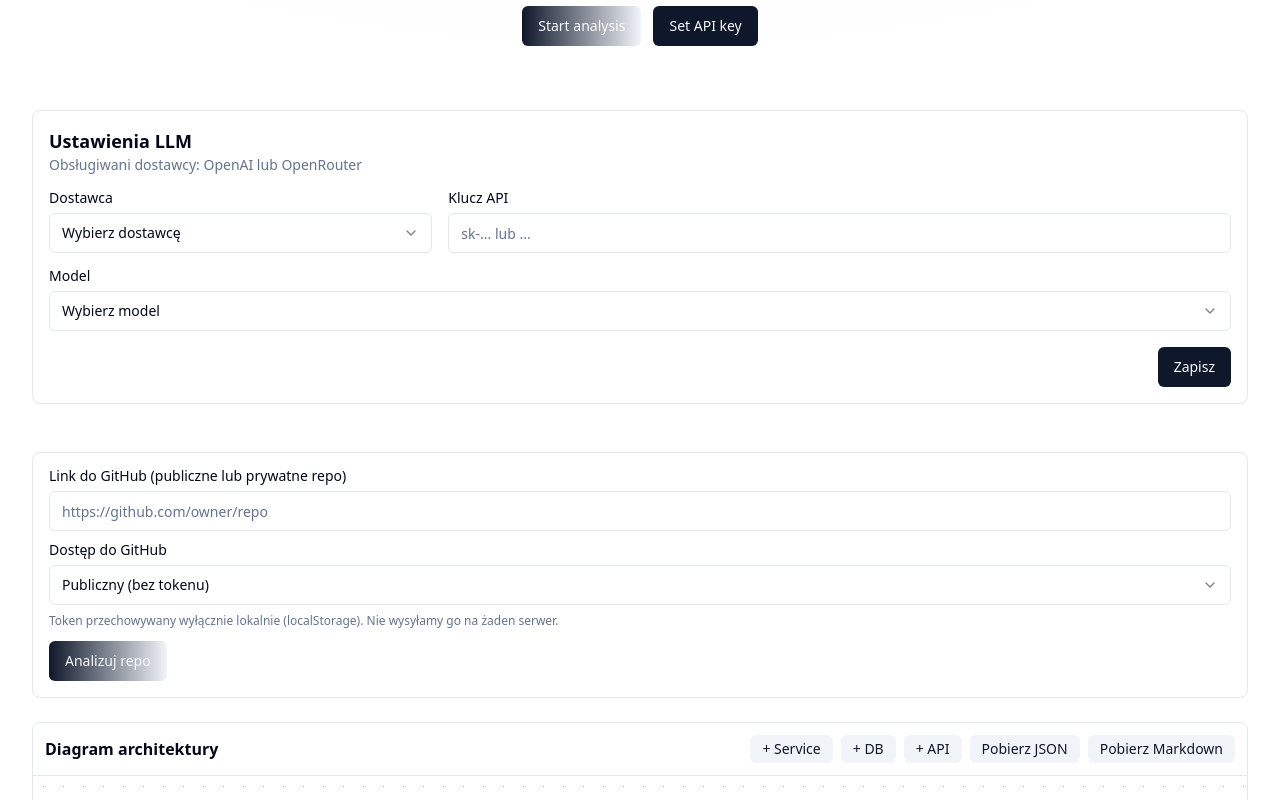
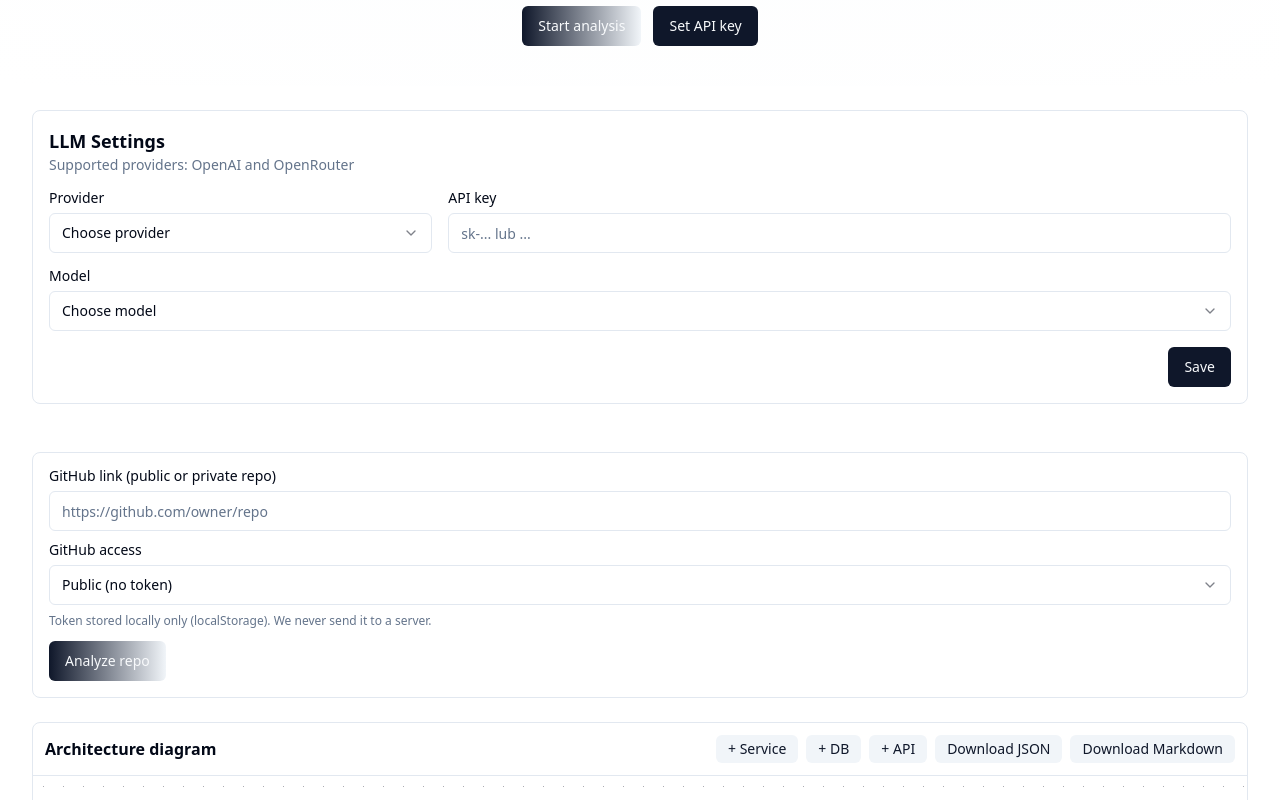
Before and after one commit to agentsmill/arch-scout, a React (Vite) app: page / in a window 1280 px wide. Shown: the part 340-1140 px from the top of the page. Built offline with nearby package versions, Linux system fonts and the light colour scheme.

Commit message:
Implement localization for settings
Translate remaining UI elements and prompts to English, ensuring Polish responses are available when selected.

```diff
--- a/src/components/ArchitectureDiagram.tsx
+++ b/src/components/ArchitectureDiagram.tsx
@@ -21,6 +21,7 @@ import { Button } from "@/components/ui/button";
 import { Input } from "@/components/ui/input";
 import { Textarea } from "@/components/ui/textarea";
 import { Pencil, Save, X } from "lucide-react";
+import { useI18n } from "@/i18n";
 
 const typeLabel: Record<string, string> = {
   service: "Service",
@@ -56,6 +57,7 @@ const ArchNodeCard = memo(({ id, data }: any) => {
   const [name, setName] = useState(label || "");
   const [desc, setDesc] = useState(description || "");
   const { setNodes } = useReactFlow();
+  const { t } = useI18n();
 
   const onSave = () => {
     setNodes((nds) =>
@@ -89,7 +91,7 @@ const ArchNodeCard = memo(({ id, data }: any) => {
               value={name}
               onChange={(e) => setName(e.target.value)}
               className="nodrag h-7 text-sm"
-              aria-label="Nazwa węzła"
+              aria-label={t("node_name")}
             />
           ) : (
             label
@@ -98,15 +100,15 @@ const ArchNodeCard = memo(({ id, data }: any) => {
         <div className="flex items-center gap-1">
           <Badge variant="secondary">{typeLabel[type] || type}</Badge>
           {!editing ? (
-            <Button variant="ghost" size="icon" aria-label="Edytuj" onClick={() => setEditing(true)}>
+            <Button variant="ghost" size="icon" aria-label={t("edit")} onClick={() => setEditing(true)}>
               <Pencil className="h-4 w-4" />
             </Button>
           ) : (
             <>
-              <Button variant="secondary" size="icon" aria-label="Zapisz" onClick={onSave}>
+              <Button variant="secondary" size="icon" aria-label={t("save_action")} onClick={onSave}>
                 <Save className="h-4 w-4" />
               </Button>
-              <Button variant="ghost" size="icon" aria-label="Anuluj" onClick={onCancel}>
+              <Button variant="ghost" size="icon" aria-label={t("cancel")} onClick={onCancel}>
                 <X className="h-4 w-4" />
               </Button>
             </>
@@ -120,7 +122,7 @@ const ArchNodeCard = memo(({ id, data }: any) => {
             onChange={(e) => setDesc(e.target.value)}
             rows={2}
             className="nodrag text-xs"
-            aria-label="Opis węzła"
+            aria-label={t("node_desc")}
           />
         ) : (
           description && (
@@ -159,6 +161,7 @@ function mapToRF(arch?: Architecture) {
 interface Props { arch?: Architecture }
 
 export const ArchitectureDiagram = ({ arch }: Props) => {
+  const { t } = useI18n();
   const { nodes: initialNodes, edges: initialEdges } = useMemo(() => mapToRF(arch), [arch]);
   const [nodes, setNodes, onNodesChange] = useNodesState(initialNodes);
   const [edges, setEdges, onEdgesChange] = useEdgesState(initialEdges);
@@ -256,15 +259,15 @@ export const ArchitectureDiagram = ({ arch }: Props) => {
   };
 
   return (
-    <section className="w-full rounded-lg border bg-card" aria-label="Diagram architektury">
+    <section className="w-full rounded-lg border bg-card" aria-label={t("diagram_title")}>
       <div className="flex items-center justify-between p-3 border-b">
-        <div className="font-semibold">Diagram architektury</div>
+        <div className="font-semibold">{t("diagram_title")}</div>
         <div className="flex gap-2">
-          <button className="rounded-md px-3 py-1 text-sm bg-secondary text-secondary-foreground" onClick={() => add("service")}>+ Service</button>
-          <button className="rounded-md px-3 py-1 text-sm bg-secondary text-secondary-foreground" onClick={() => add("db")}>+ DB</button>
-          <button className="rounded-md px-3 py-1 text-sm bg-secondary text-secondary-foreground" onClick={() => add("api")}>+ API</button>
-          <button className="rounded-md px-3 py-1 text-sm bg-secondary text-secondary-foreground" onClick={downloadJSON}>Pobierz JSON</button>
-          <button className="rounded-md px-3 py-1 text-sm bg-secondary text-secondary-foreground" onClick={downloadMarkdown}>Pobierz Markdown</button>
+          <button className="rounded-md px-3 py-1 text-sm bg-secondary text-secondary-foreground" onClick={() => add("service")}>{t("add_service")}</button>
+          <button className="rounded-md px-3 py-1 text-sm bg-secondary text-secondary-foreground" onClick={() => add("db")}>{t("add_db")}</button>
+          <button className="rounded-md px-3 py-1 text-sm bg-secondary text-secondary-foreground" onClick={() => add("api")}>{t("add_api")}</button>
+          <button className="rounded-md px-3 py-1 text-sm bg-secondary text-secondary-foreground" onClick={downloadJSON}>{t("download_json")}</button>
+          <button className="rounded-md px-3 py-1 text-sm bg-secondary text-secondary-foreground" onClick={downloadMarkdown}>{t("download_md")}</button>
         </div>
       </div>
       <div style={{ width: "100%", height: 520 }}>
--- a/src/components/RepoForm.tsx
+++ b/src/components/RepoForm.tsx
@@ -14,6 +14,7 @@ interface Props {
 
 export const RepoForm = ({ onResult }: Props) => {
   const { toast } = useToast();
+  const { t, quips } = useI18n();
   const [url, setUrl] = useState("");
   const [loading, setLoading] = useState(false);
   const [authMode, setAuthMode] = useState<"public" | "token">("public");
@@ -25,43 +26,38 @@ export const RepoForm = ({ onResult }: Props) => {
     setAuthMode(existing ? "token" : "public");
   }, []);
 
-  const QUIPS = [
-    "Architektura idealna nie istnieje, ale zawsze można dodać jeszcze jedną warstwę abstrakcji.",
-    "Jeśli coś działa, to znaczy, że czas napisać testy jednostkowe... i integracyjne... i kontraktowe.",
-    "Monolit to mikroserwis, który jeszcze nie zrozumiał swojego przeznaczenia.",
-    "Skalowalność pozioma rozwiązuje wszystko — poza rachunkiem za chmurę.",
-    "Dokumentacja żyje. Niestety najczęściej własnym życiem.",
-    "Nie ma długów technicznych. Są tylko inwestycje o długim terminie zwrotu.",
-    "Kubernetes: bo jeden plik YAML dziennie trzyma DevOpsy w ruchu.",
-    "Caching to magia. Działa, dopóki nie działa.",
-    "Event-driven? Idealnie — teraz nikt nie wie, kto kogo woła.",
-    "CI/CD — Continuous Investigation / Continuous Debugging.",
-    "Każdy problem da się rozwiązać kolejną kolejką wiadomości.",
-    "Nie ma złych decyzji architektonicznych, są tylko mniej udokumentowane."
-  ];
   const [quipIdx, setQuipIdx] = useState(0);
   useEffect(() => {
     if (!loading) return;
-    const id = setInterval(() => setQuipIdx((i) => (i + 1) % QUIPS.length), 3000);
+    const id = setInterval(() => setQuipIdx((i) => (i + 1) % quips.length), 3000);
     return () => clearInterval(id);
-  }, [loading]);
+  }, [loading, quips]);
   const analyze = async (e: React.FormEvent) => {
     e.preventDefault();
     setLoading(true);
     try {
       if (authMode === "token" && !getGitHubToken()) {
-        throw new Error("Brak zapisanego tokenu GitHub. Zapisz token lub wybierz tryb publiczny.");
+        throw new Error(t("token_missing"));
       }
-      toast({ title: "Pobieram dokumentację", description: "Buduję skondensowany kontekst z GitHub" });
+      toast({ title: t("llm_fetch_docs"), description: t("llm_fetch_docs_desc") });
       const ctx = await getRepoContext(url);
 
-      toast({ title: "Analiza LLM", description: "Tworzę diagram architektury" });
-      const system = `Jesteś architektem oprogramowania i edukatorem. Na podstawie dostarczonych materiałów przygotuj zwięzły JSON opisu architektury zgodny ze schematem.
+      toast({ title: t("llm_analyze"), description: t("llm_analyze_desc") });
+
+      // Use localized system prompt
+      const systemPrompt = t("lang") === "pl"
+        ? `Jesteś architektem oprogramowania i edukatorem. Na podstawie dostarczonych materiałów przygotuj zwięzły JSON opisu architektury zgodny ze schematem.
 - Zwróć WYŁĄCZNIE poprawny JSON (bez komentarzy i tekstu poza JSON).
 - Jeśli elementu nie rozpoznajesz: ustaw type="service", label="unknown-service:<krótki-domysł>", a description zaczynaj od "Niepewne: ..." i podaj prawdopodobną rolę z odwołaniami do plików.
-- Wykorzystaj importsIndex i ŹRÓDŁA do wnioskowania powiązań/tech. Nie halucynuj.
+- Wykorzystuj importsIndex i ŹRÓDŁA do wnioskowania powiązań/tech. Nie halucynuj.
 - API podawaj tylko, gdy występują w materiałach. dbSchema twórz tylko z jawnych definicji.
-- Używaj zwięzłych, URL-safe id i zachowaj spójność między nodes/edges.`;
+- Używaj zwięzłych, URL-safe id i zachowaj spójność między nodes/edges.`
+        : `You are a software architect and educator. Based on the provided materials, prepare a concise JSON architecture description following the schema.
+- Return ONLY valid JSON (no comments or text outside JSON).
+- If you don't recognize an element: set type="service", label="unknown-service:<short-guess>", and start description with "Uncertain: ..." and provide probable role with file references.
+- Use importsIndex and SOURCES to infer connections/tech. Don't hallucinate.
+- Only include APIs when they appear in materials. Create dbSchema only from explicit definitions.
+- Use concise, URL-safe ids and maintain consistency between nodes/edges.`;
 
       const schemaHint = `Struktura JSON:\n{\n  \"nodes\": [\n    {\"id\":\"svc-api\",\"type\":\"service|db|api|queue|cache|frontend|external|cron\",\"label\":\"...\",\"description\":\"...\",\"tech\":[\"...\"],\"notes\":\"...\",\"dbSchema\":[{\"table\":\"...\",\"columns\":[{\"name\":\"id\",\"type\":\"uuid\",\"pk\":true,\"fk\":\"table.col?\"}],\"purpose\":\"...\"}]}],\n  \"edges\": [\n    {\"id\":\"e1\",\"source\":\"svc-api\",\"target\":\"db-main\",\"label\":\"POST /v1/items\",\"protocol\":\"http|rpc|sql|queue|event\",\"details\":\"...\",\"security\":\"...\",\"frequency\":\"...\"}\n  ],\n  \"legend\": {\"service\":\"usługi/serwisy\",\"db\":\"bazy danych\", \"api\":\"interfejsy API\"}\n}`;
 
@@ -70,15 +66,15 @@ export const RepoForm = ({ onResult }: Props) => {
       const docsBlock = `ŹRÓDŁA (wycinki):\n${ctx.contextText.substring(0, 100000)}`;
 
       const content = await callLLM([
-        { role: "system", content: system },
+        { role: "system", content: systemPrompt },
         { role: "user", content: `${schemaHint}\n\n${metaBlock}\n\n${importsBlock}\n\n${docsBlock}` },
       ]);
       const json = extractJSON(content);
       onResult(json as Architecture);
-      toast({ title: "Gotowe", description: "Diagram został zaktualizowany" });
+      toast({ title: t("done"), description: t("done_desc") });
     } catch (err: any) {
       console.error(err);
-      toast({ title: "Błąd", description: err.message || "Nie udało się przeanalizować repo", variant: "destructive" });
+      toast({ title: t("error"), description: err.message || "Analysis failed", variant: "destructive" });
     } finally {
       setLoading(false);
     }
@@ -86,51 +82,51 @@ export const RepoForm = ({ onResult }: Props) => {
 
   const onSaveToken = () => {
     saveGitHubToken(ghToken);
-    toast({ title: "Zapisano token", description: "Token GitHub przechowywany lokalnie (localStorage)" });
+    toast({ title: t("token_saved"), description: t("token_saved_desc") });
   };
   const onClearToken = () => {
     clearGitHubToken();
     setGhToken("");
     setAuthMode("public");
-    toast({ title: "Usunięto token", description: "Wyczyszczono token z przeglądarki" });
+    toast({ title: t("token_cleared"), description: t("token_cleared_desc") });
   };
 
   return (
     <section className="w-full rounded-lg border bg-card p-4 grid gap-4">
       <form onSubmit={analyze} className="grid gap-3">
         <div className="grid gap-2">
-          <Label>Link do GitHub (publiczne lub prywatne repo)</Label>
+          <Label>{t("repo_link_label")}</Label>
           <Input value={url} onChange={(e) => setUrl(e.target.value)} placeholder="https://github.com/owner/repo" required />
         </div>
 
         <div className="grid gap-2">
-          <Label>Dostęp do GitHub</Label>
+          <Label>{t("github_access")}</Label>
           <div className="flex flex-col gap-2">
             <Select value={authMode} onValueChange={(v) => setAuthMode(v as any)}>
-              <SelectTrigger className="w-full"><SelectValue placeholder="Wybierz tryb" /></SelectTrigger>
+              <SelectTrigger className="w-full"><SelectValue placeholder={t("select_mode")} /></SelectTrigger>
               <SelectContent className="z-50 bg-popover">
-                <SelectItem value="public">Publiczny (bez tokenu)</SelectItem>
-                <SelectItem value="token">Token PAT (lokalnie)</SelectItem>
+                <SelectItem value="public">{t("public_mode")}</SelectItem>
+                <SelectItem value="token">{t("token_mode")}</SelectItem>
               </SelectContent>
             </Select>
             {authMode === "token" && (
               <div className="flex gap-2">
                 <Input type="password" placeholder="ghp_..." value={ghToken} onChange={(e) => setGhToken(e.target.value)} />
-                <Button type="button" variant="secondary" onClick={onSaveToken}>Zapisz token</Button>
-                {ghToken && <Button type="button" variant="outline" onClick={onClearToken}>Wyczyść</Button>}
+                <Button type="button" variant="secondary" onClick={onSaveToken}>{t("save_token")}</Button>
+                {ghToken && <Button type="button" variant="outline" onClick={onClearToken}>{t("clear")}</Button>}
               </div>
             )}
-            <p className="text-xs text-muted-foreground">Token przechowywany wyłącznie lokalnie (localStorage). Nie wysyłamy go na żaden serwer.</p>
+            <p className="text-xs text-muted-foreground">{t("token_note")}</p>
           </div>
         </div>
 
         <div className="flex gap-3">
-          <Button type="submit" variant="hero" disabled={loading}>{loading ? "Analizuję..." : "Analizuj repo"}</Button>
+          <Button type="submit" variant="hero" disabled={loading}>{loading ? t("analyzing") : t("analyze")}</Button>
         </div>
         {loading && (
           <div className="mt-3 flex items-center gap-3 rounded-md border bg-card p-3">
-            <div className="h-5 w-5 animate-spin rounded-full border-2 border-muted border-t-primary" aria-label="Ładowanie"></div>
-            <p className="text-sm text-muted-foreground">{QUIPS[quipIdx]}</p>
+            <div className="h-5 w-5 animate-spin rounded-full border-2 border-muted border-t-primary" aria-label={t("loading")}></div>
+            <p className="text-sm text-muted-foreground">{quips[quipIdx]}</p>
           </div>
         )}
       </form>
--- a/src/components/SettingsPanel.tsx
+++ b/src/components/SettingsPanel.tsx
@@ -6,9 +6,11 @@ import { Select, SelectContent, SelectItem, SelectTrigger, SelectValue } from "@
 import { useToast } from "@/hooks/use-toast";
 import { Provider, Settings } from "@/utils/LLMService";
 import { fetchModels, ModelInfo } from "@/utils/ModelService";
+import { useI18n } from "@/i18n";
 
 export const SettingsPanel = () => {
   const { toast } = useToast();
+  const { t } = useI18n();
   const init = Settings.get();
   const [provider, setProvider] = useState<Provider | "">((init.provider as Provider) ?? "");
   const [apiKey, setApiKey] = useState(init.apiKey || "");
@@ -38,25 +40,25 @@ export const SettingsPanel = () => {
   }, [provider, apiKey]);
   const onSave = () => {
     if (!provider || !apiKey) {
-      toast({ title: "Błąd", description: "Wybierz dostawcę i wprowadź klucz API", variant: "destructive" });
+      toast({ title: t("error_validate"), description: t("error_api_missing"), variant: "destructive" });
       return;
     }
     Settings.save(provider as Provider, apiKey, model);
-    toast({ title: "Zapisano", description: "Ustawienia API zostały zapisane" });
+    toast({ title: t("settings_saved"), description: t("settings_saved_desc") });
   };
 
   return (
     <section className="w-full rounded-lg border bg-card p-4 grid gap-4">
       <div>
-        <h2 className="text-lg font-semibold">Ustawienia LLM</h2>
-        <p className="text-sm text-muted-foreground">Obsługiwani dostawcy: OpenAI lub OpenRouter</p>
+        <h2 className="text-lg font-semibold">{t("llm_settings")}</h2>
+        <p className="text-sm text-muted-foreground">{t("providers_supported")}</p>
       </div>
       <div className="grid grid-cols-1 md:grid-cols-3 gap-4">
         <div className="grid gap-2">
-          <Label>Dostawca</Label>
+          <Label>{t("provider")}</Label>
           <Select value={provider} onValueChange={(v) => setProvider(v as Provider)}>
             <SelectTrigger>
-              <SelectValue placeholder="Wybierz dostawcę" />
+              <SelectValue placeholder={t("choose_provider")} />
             </SelectTrigger>
             <SelectContent>
               <SelectItem value="openai">OpenAI</SelectItem>
@@ -65,17 +67,17 @@ export const SettingsPanel = () => {
           </Select>
         </div>
         <div className="grid gap-2 md:col-span-2">
-          <Label>Klucz API</Label>
+          <Label>{t("api_key")}</Label>
           <Input type="password" value={apiKey} onChange={(e) => setApiKey(e.target.value)} placeholder="sk-... lub ..." />
         </div>
         <div className="grid gap-2 md:col-span-3">
-          <Label>Model</Label>
+          <Label>{t("model")}</Label>
           <Select value={model} onValueChange={(v) => setModel(v)}>
             <SelectTrigger>
-              <SelectValue placeholder={modelsLoading ? "Ładowanie modeli..." : "Wybierz model"} />
+              <SelectValue placeholder={modelsLoading ? t("loading_models") : t("choose_model")} />
             </SelectTrigger>
             <SelectContent>
-              {(models.length ? models : (provider === "openai" ? [{id:"gpt-4.1-2025-04-14", label:"gpt-4.1-2025-04-14 (zalecany)"}] : [{id:"openrouter/auto", label:"openrouter/auto (auto-wybór)"}])).map((m) => (
+              {(models.length ? models : (provider === "openai" ? [{id:"gpt-4.1-2025-04-14", label:`gpt-4.1-2025-04-14 ${t("model_recommended")}`}] : [{id:"openrouter/auto", label:`openrouter/auto ${t("model_auto_select")}`}])).map((m) => (
                 <SelectItem key={m.id} value={m.id}>{m.label}</SelectItem>
               ))}
             </SelectContent>
@@ -83,7 +85,7 @@ export const SettingsPanel = () => {
         </div>
       </div>
       <div className="flex justify-end">
-        <Button variant="glow" onClick={onSave} disabled={modelsLoading}>Zapisz</Button>
+        <Button variant="glow" onClick={onSave} disabled={modelsLoading}>{t("save")}</Button>
       </div>
     </section>
   );
--- a/src/i18n.tsx
+++ b/src/i18n.tsx
@@ -38,6 +38,10 @@ const MESSAGES: Record<Lang, Record<string, string>> = {
     token_saved_desc: "GitHub token stored locally (localStorage)",
     token_cleared: "Token removed",
     token_cleared_desc: "Token cleared from the browser",
+    error_validate: "Error",
+    error_api_missing: "Choose provider and enter API key",
+    settings_saved: "Saved",
+    settings_saved_desc: "API settings have been saved",
 
     llm_settings: "LLM Settings",
     providers_supported: "Supported providers: OpenAI and OpenRouter",
@@ -48,6 +52,8 @@ const MESSAGES: Record<Lang, Record<string, string>> = {
     loading_models: "Loading models...",
     choose_provider: "Choose provider",
     choose_model: "Choose model",
+    model_recommended: "(recommended)",
+    model_auto_select: "(auto-select)",
 
     diagram_title: "Architecture diagram",
     add_service: "+ Service",
@@ -96,6 +102,10 @@ const MESSAGES: Record<Lang, Record<string, string>> = {
     token_saved_desc: "Token GitHub przechowywany lokalnie (localStorage)",
     token_cleared: "Usunięto token",
     token_cleared_desc: "Wyczyszczono token z przeglądarki",
+    error_validate: "Błąd",
+    error_api_missing: "Wybierz dostawcę i wprowadź klucz API",
+    settings_saved: "Zapisano",
+    settings_saved_desc: "Ustawienia API zostały zapisane",
 
     llm_settings: "Ustawienia LLM",
     providers_supported: "Obsługiwani dostawcy: OpenAI lub OpenRouter",
@@ -106,6 +116,8 @@ const MESSAGES: Record<Lang, Record<string, string>> = {
     loading_models: "Ładowanie modeli...",
     choose_provider: "Wybierz dostawcę",
     choose_model: "Wybierz model",
+    model_recommended: "(zalecany)",
+    model_auto_select: "(auto-wybór)",
 
     diagram_title: "Diagram architektury",
     add_service: "+ Service",
```
Also changed, not shown: src/pages/NotFound.tsx (+6 -4 lines).
